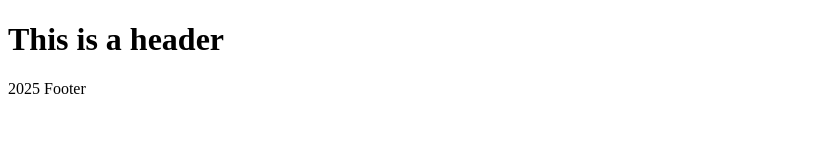
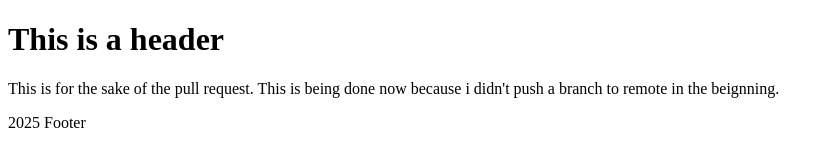
Before and after one commit to VJQuiles/version-control-simulation-VincentQuiles, a plain HTML site: page index.html in a window 1280 px wide. Shown: the whole page, without its empty margins (0-834 px from the left). Drawn offline with Linux system fonts and the light colour scheme.

Commit message:
This is to do a pull request

```diff
--- a/index.html
+++ b/index.html
@@ -11,6 +11,8 @@
 
     <header>
         <h1>This is a header</h1>
+        <p>This is for the sake of the pull request. This is being done now because i didn't push a branch to remote in
+            the beignning.</p>
     </header>
     <footer>
         <p>2025 Footer</p>
```
